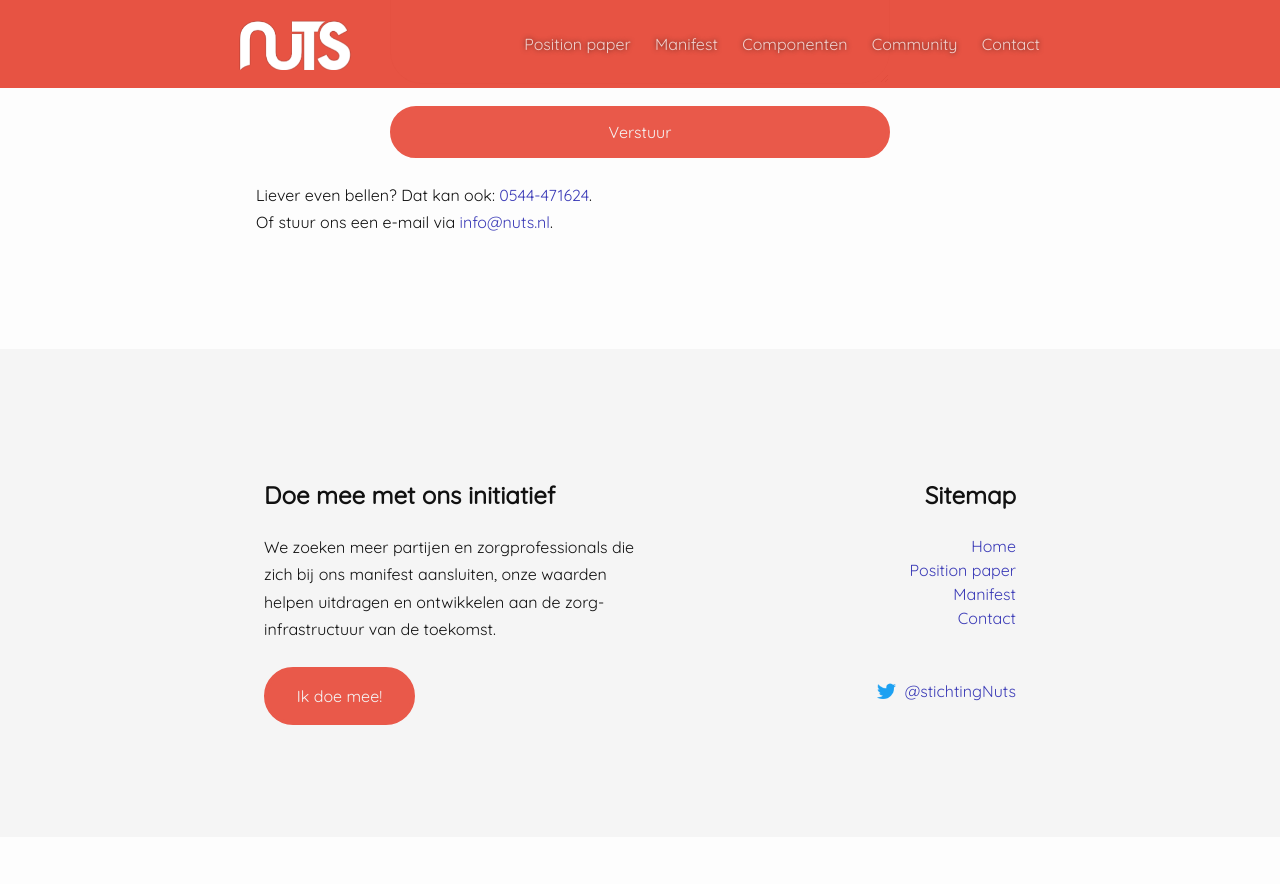
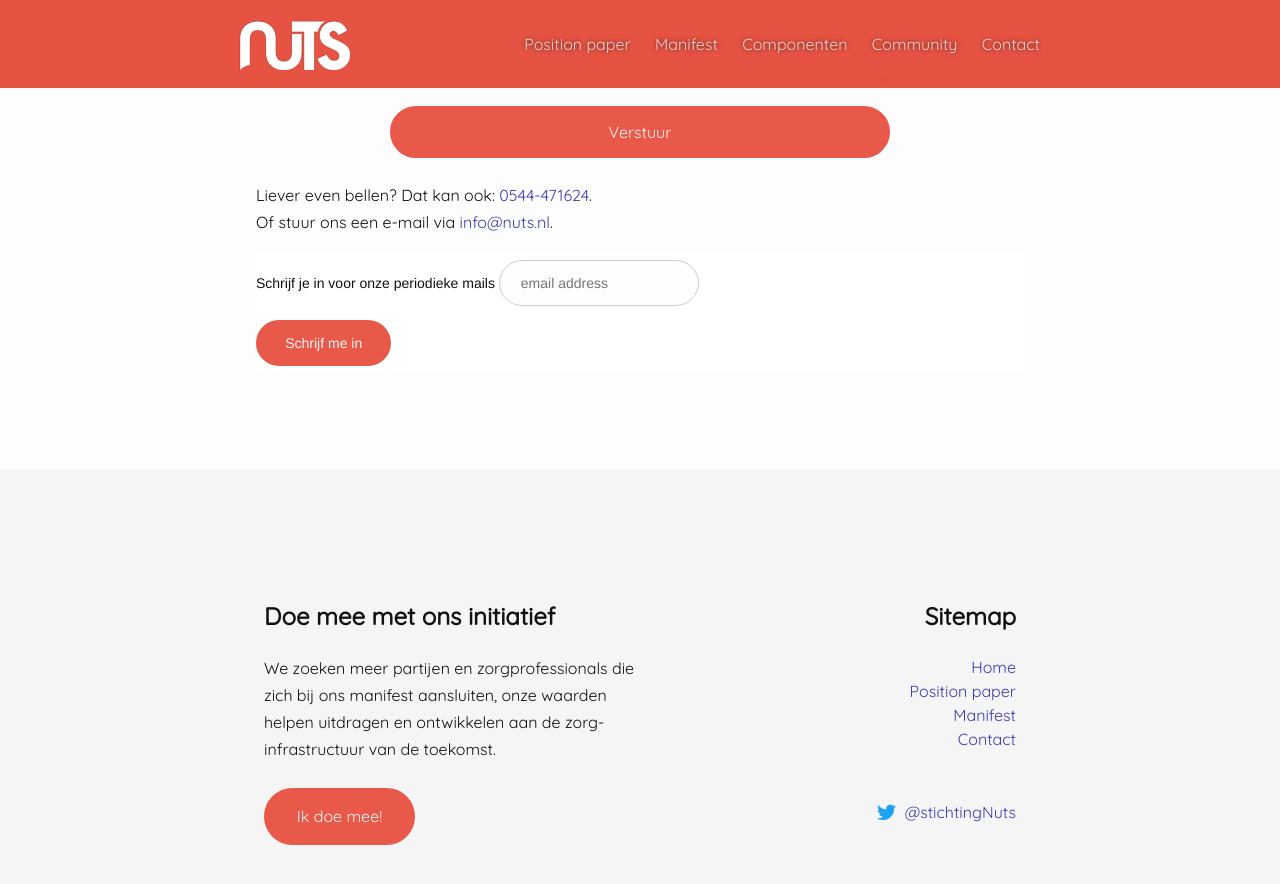
Before and after one commit to nuts-foundation/nuts-webpresence, a Jekyll site: the page built from contact.md, in a window 1280 px wide and 900 px high, scrolled down 982 px. Shown: the top 884 px of the window. Built offline with Jekyll 4.4.1, drawn with Linux system fonts in a browser that asks for light colours; comment, search, counter and statistics services are not loaded; before the commit the page ends 1819 px from its top, so only the background shows below that.

Commit message:
Update contact.md
add subscription for mailing list

```diff
--- a/contact.md
+++ b/contact.md
@@ -13,3 +13,30 @@
 
 Liever even bellen? Dat kan ook: [0544-471624](tel:0544-471624).
 Of stuur ons een e-mail via [info@nuts.nl](mailto:info@nuts.nl).
+
+<!-- Begin Mailchimp Signup Form -->
+<link href="//cdn-images.mailchimp.com/embedcode/horizontal-slim-10_7.css" rel="stylesheet" type="text/css">
+<style type="text/css">
+	#mc_embed_signup{background:#fff; clear:left; font:14px Helvetica,Arial,sans-serif; width:100%;}
+	/* Add your own Mailchimp form style overrides in your site stylesheet or in this style block.
+	   We recommend moving this block and the preceding CSS link to the HEAD of your HTML file. */
+</style>
+<style type="text/css">
+	#mc-embedded-subscribe-form input[type=checkbox]{display: inline; width: auto;margin-right: 10px;}
+	#mergeRow-gdpr {margin-top: 20px;}
+	#mergeRow-gdpr fieldset label {font-weight: normal;}
+	#mc-embedded-subscribe-form .mc_fieldset{border:none;min-height: 0px;padding-bottom:0px;}
+</style>
+<div id="mc_embed_signup">
+<form action="https://nedap-healthcare.us1.list-manage.com/subscribe/post?u=16205e2d062a89335e5c33f08&amp;id=671cd56d16" method="post" id="mc-embedded-subscribe-form" name="mc-embedded-subscribe-form" class="validate" target="_blank" novalidate>
+    <div id="mc_embed_signup_scroll">
+	<label for="mce-EMAIL">Schrijf je in voor onze periodieke mails</label>
+	<input type="email" value="" name="EMAIL" class="email" id="mce-EMAIL" placeholder="email address" required>
+    <!-- real people should not fill this in and expect good things - do not remove this or risk form bot signups-->
+    <div style="position: absolute; left: -5000px;" aria-hidden="true"><input type="text" name="b_16205e2d062a89335e5c33f08_671cd56d16" tabindex="-1" value=""></div>
+    <div class="clear"><input type="submit" value="Schrijf me in" name="subscribe" id="mc-embedded-subscribe" class="button"></div>
+    </div>
+</form>
+</div>
+
+<!--End mc_embed_signup-->
```
